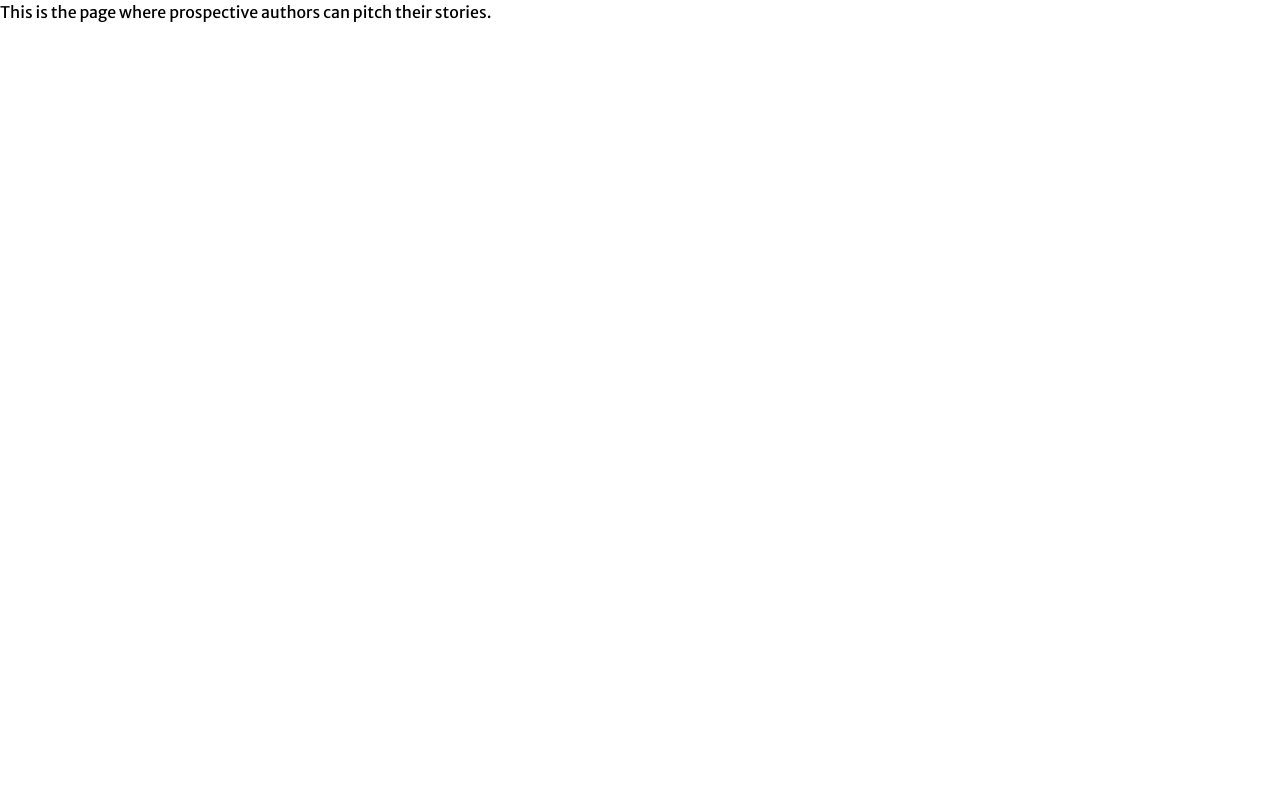
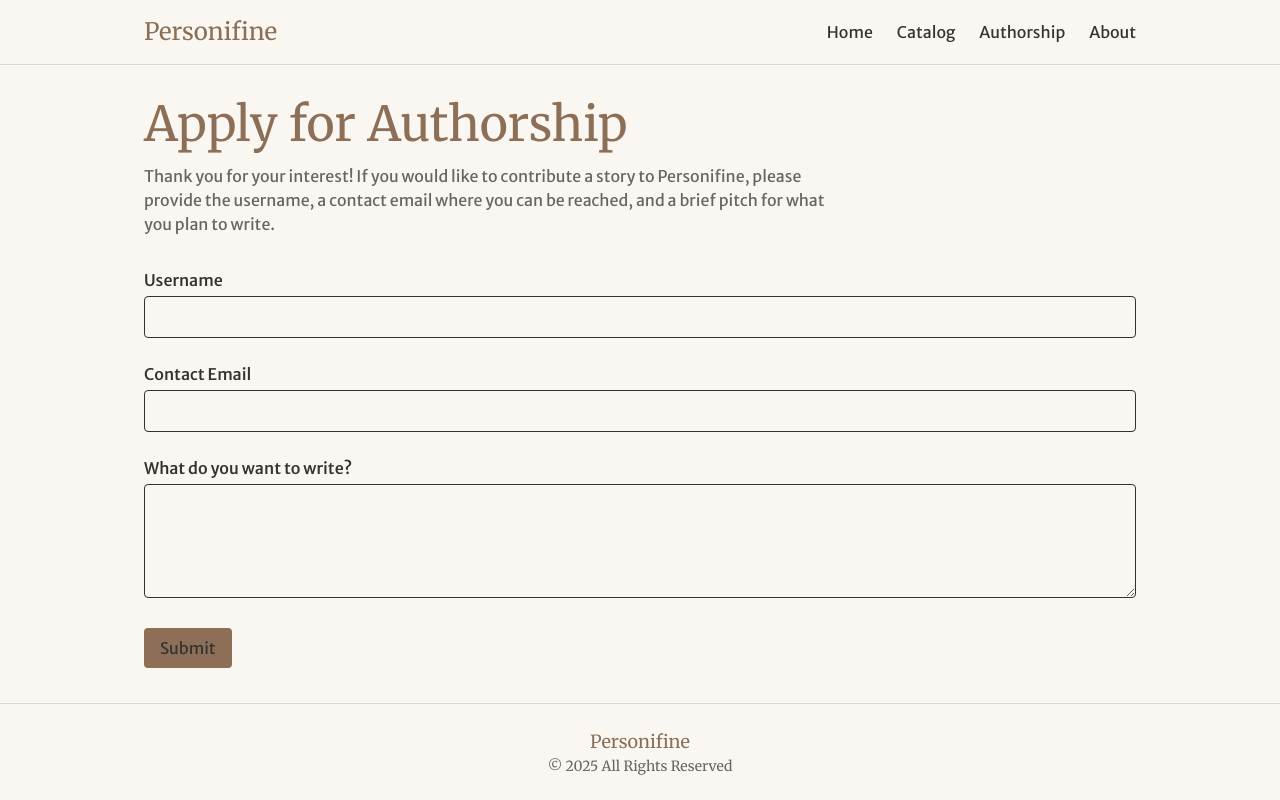
Before and after one commit to Wholesome100/personifine-writing, a Next.js app: page /authorship in a window 1280 px wide. Built offline with nearby package versions, Linux system fonts and the light colour scheme.

Commit message:
add in authorship form

```diff
--- a/src/app/authorship/page.tsx
+++ b/src/app/authorship/page.tsx
@@ -1,5 +1,92 @@
+import Header from "@/components/Header";
+import Footer from "@/components/Footer";
+import { sql } from "@/db/context";
+
 export default function Authorship() {
+  async function createApplicant(formData: FormData) {
+    "use server";
+
+    const username = formData.get("username") as string;
+    const contactEmail = formData.get("contact_email") as string;
+    const pitch = formData.get("pitch") as string;
+
+    await sql.query(
+      "INSERT INTO applicants (username, contact_email, pitch) VALUES ($1, $2, $3)",
+      [username, contactEmail, pitch]
+    );
+  }
+
   return (
-    <span>This is the page where prospective authors can pitch their stories.</span>
+    <div className="flex flex-col min-h-screen bg-page-bg text-page-text">
+      <Header />
+
+      {/* Centered main content */}
+      <main className="flex-grow flex items-center">
+        <div className="max-w-5xl mx-auto px-4 w-full">
+          {/* Intro */}
+          <section className="mb-8">
+            <h1 className="font-serif text-4xl sm:text-5xl text-accent1 mb-4">
+              Apply for Authorship
+            </h1>
+            <p className="text-page-text-muted max-w-prose">
+              Thank you for your interest! If you would like to contribute a story to Personifine, please
+              provide the username, a contact email where you can be
+              reached, and a brief pitch for what you plan to write.
+            </p>
+          </section>
+
+          {/* Form */}
+          <form action={createApplicant} className="space-y-6">
+            <div>
+              <label className="block mb-1 font-medium" htmlFor="username">
+                Username
+              </label>
+              <input
+                id="username"
+                name="username"
+                type="text"
+                required
+                className="w-full border rounded px-3 py-2"
+              />
+            </div>
+
+            <div>
+              <label className="block mb-1 font-medium" htmlFor="contact_email">
+                Contact Email
+              </label>
+              <input
+                id="contact_email"
+                name="contact_email"
+                type="email"
+                required
+                className="w-full border rounded px-3 py-2"
+              />
+            </div>
+
+            <div>
+              <label className="block mb-1 font-medium" htmlFor="pitch">
+                What do you want to write?
+              </label>
+              <textarea
+                id="pitch"
+                name="pitch"
+                required
+                rows={4}
+                className="w-full border rounded px-3 py-2"
+              />
+            </div>
+
+            <button
+              type="submit"
+              className="bg-accent1 text-white px-4 py-2 rounded hover:bg-accent1-hover"
+            >
+              Submit
+            </button>
+          </form>
+        </div>
+      </main>
+
+      <Footer />
+    </div>
   );
 }
```
